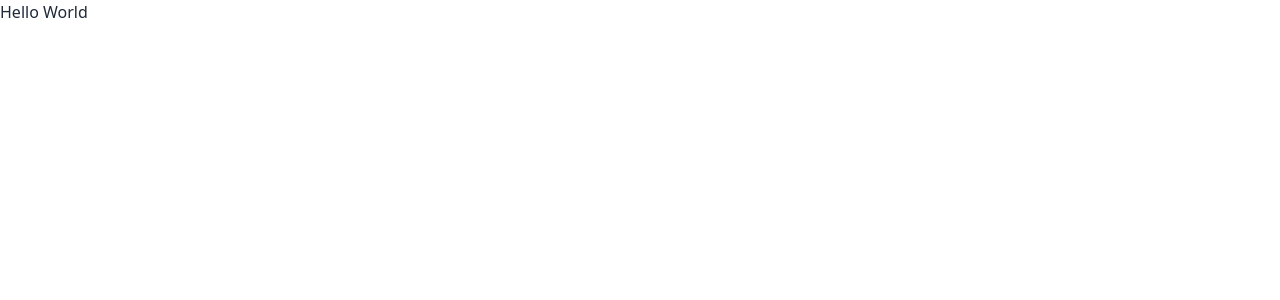
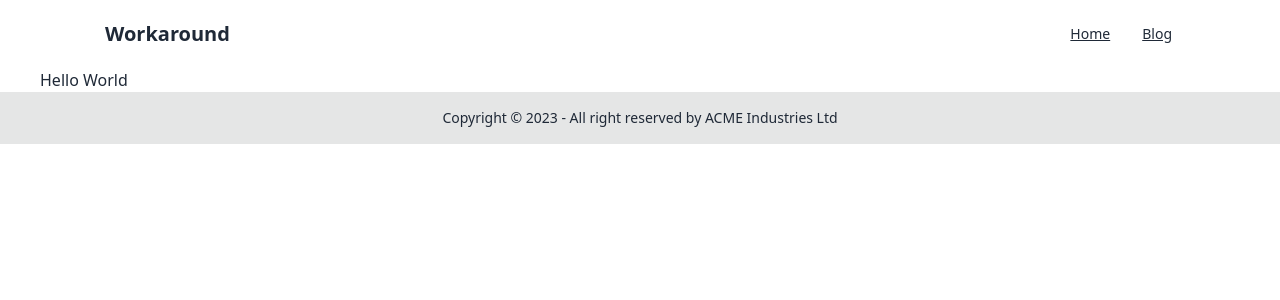
Before and after one commit to VunkLai/React-Scaffold, a React (Vite) app: page / in a window 1280 px wide. Shown: the top 300 px of the page. Built offline with nearby package versions, Linux system fonts and the light colour scheme.

Commit message:
feat(page): initial home and blog pages

```diff
--- /dev/null
+++ b/src/layouts/Default.tsx
@@ -0,0 +1,22 @@
+import { Outlet } from "react-router-dom";
+import { Header } from "./Header";
+
+const Default = () => {
+  return (
+    <article className="min-h-screen">
+      <header className="container">
+        <Header />
+      </header>
+      <main className="px-10">
+        <Outlet />
+      </main>
+      <footer className="container p-4 footer footer-center bg-base-300 text-base-content">
+        <aside>
+          <p>Copyright © 2023 - All right reserved by ACME Industries Ltd</p>
+        </aside>
+      </footer>
+    </article>
+  );
+};
+
+export default Default;
--- /dev/null
+++ b/src/layouts/Header.tsx
@@ -0,0 +1,27 @@
+import { Link } from "react-router-dom";
+
+export const Header = () => {
+  return (
+    <div className="navbar bg-base-100">
+      <div className="flex-1">
+        <Link to="/" className="text-xl btn btn-ghost">
+          Workaround
+        </Link>
+      </div>
+      <div className="flex-none">
+        <ul className="px-1 menu menu-horizontal">
+          <li>
+            <Link to="/home" className="link">
+              Home
+            </Link>
+          </li>
+          <li>
+            <Link to="/blog" className="link">
+              Blog
+            </Link>
+          </li>
+        </ul>
+      </div>
+    </div>
+  );
+};
--- /dev/null
+++ b/src/pages/Blog.tsx
@@ -0,0 +1,5 @@
+const Blog = () => {
+  return <div>Blog</div>;
+};
+
+export default Blog;
--- /dev/null
+++ b/src/pages/Home.tsx
@@ -0,0 +1,5 @@
+const Home = () => {
+  return <div>Home</div>;
+};
+
+export default Home;
```
Also changed, not shown: src/router.tsx (+10 -2 lines).
